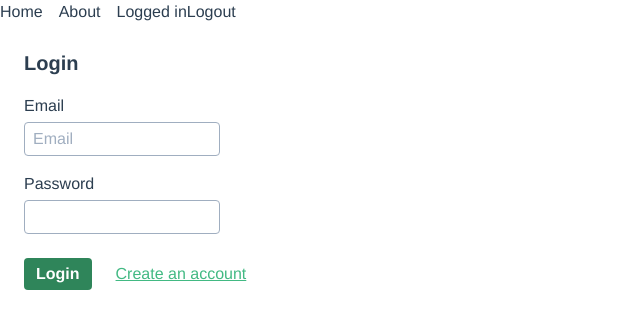
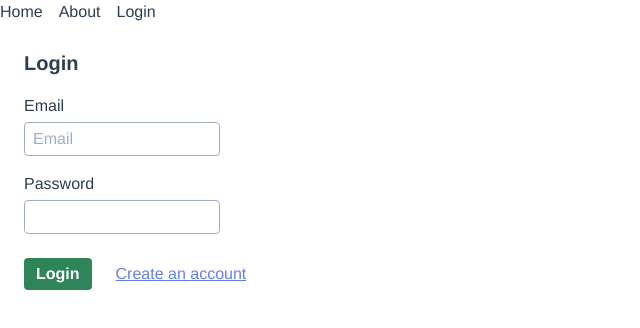
Before and after one commit to Biggsen/tunicious, a Vue app in the folder client/: page /login in a window 1280 px wide. Shown: the top 328 px of the page, without its empty margins (0-640 px from the left). Built offline with nearby package versions, Linux system fonts and the light colour scheme.

Commit message:
LoginFormComponent moved back into Login. Emitting 'authentication' on login. App 'authentication' methods and router-view passing.

```diff
--- a/client/src/App.vue
+++ b/client/src/App.vue
@@ -1,8 +1,8 @@
 <template>
   <div id="app">
-    <Navbar loggedIn="isUserLoggedIn" />
+    <Navbar :auth="authenticated" />
     <div class="p-6">
-      <router-view/>
+      <router-view @authenticated="setAuthenticated"/>
     </div>
   </div>
 </template>
@@ -12,11 +12,20 @@
   export default {
     data() {
       return {
+        authenticated: false,
         isUserLoggedIn: localStorage.getItem('user-token') ? true : false
       }
     },
     components: {
       Navbar
+    },
+    methods: {
+        setAuthenticated(status) {
+            this.authenticated = status;
+        },
+        logout() {
+            this.authenticated = false;
+        }
     }
   }
 </script>
--- a/client/src/pages/Login.vue
+++ b/client/src/pages/Login.vue
@@ -1,14 +1,51 @@
 <template>
-  <div>
-    <LoginFormComponent />
-  </div>
+  <div class="">
+        <h1 class="text-xl font-bold mb-4">Login</h1>
+        <label for="email" class="block mb-1">Email</label>
+        <input
+            id="email"
+            type="text"
+            placeholder="Email"
+            name="email"
+            v-model="email"
+            class="border border-gray-500 rounded py-1 px-2 mb-4"
+        >
+        <label for="password" class="block mb-1">Password</label>
+        <input
+            id="password"
+            type="password"
+            name="password"
+            v-model="password"
+            class="block border border-gray-500 rounded py-1 px-2 mb-6"
+        >
+        <button class="inline-block bg-green-700 text-white font-bold rounded py-1 px-3 mr-6" v-on:click="login">Login</button>
+        <a href="/register" class="inline-block text-indigo-500 underline">Create an account</a>
+    </div>
 </template>
 
 <script>
-    import LoginFormComponent from '@/components/LoginFormComponent.vue'
-    export default {
-        components: {
-            LoginFormComponent
-        }
+import AuthService from '../services/AuthService'
+
+export default {
+  name: 'Login',
+  async created() {},
+  data(){
+    return {
+      email: '',
+      password: ''
     }
+  },
+  methods: {
+    async login() {
+      const user = {
+        email: this.email,
+        password: this.password
+      }
+      AuthService.doLogin(user).then(() => {
+        this.$emit('authenticated', true)
+        this.$router.push('/')
+      })
+    }
+  }
+}
 </script>
```
